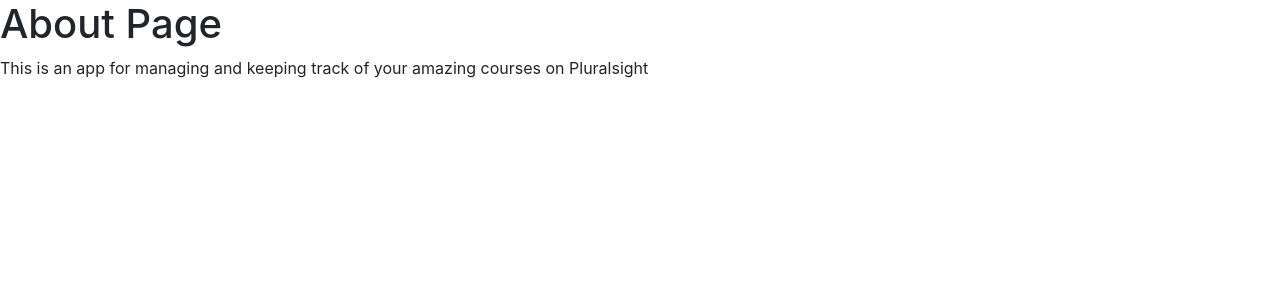
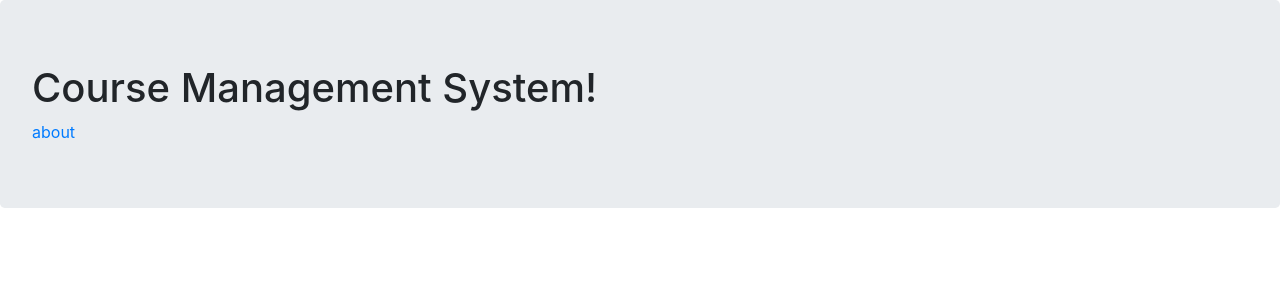
Before and after one commit to UcheSylvester/course-store, a React (Create React App) app: page / in a window 1280 px wide. Shown: the top 300 px of the page. Built offline with nearby package versions, Linux system fonts and the light colour scheme.

Commit message:
created a app component, and mimiced routing for page navigation

```diff
--- /dev/null
+++ b/src/App.js
@@ -0,0 +1,11 @@
+import React from 'react'
+import AboutPage from './pages/about-page/about-page.component';
+import HomePage from './pages/homepage/homepage.component';
+
+const App = () => {
+  const route = window.location.pathname;
+
+  return route === '/about' ? <AboutPage /> : <HomePage />
+}
+
+export default App;
--- a/src/index.js
+++ b/src/index.js
@@ -3,7 +3,6 @@ import 'bootstrap/dist/css/bootstrap.min.css';
 import React from 'react'
 import ReactDom from 'react-dom'
 
-import HomePage from './pages/homepage/homepage.component';
-import AboutPage from './pages/about-page/about-page.component';
+import App from './App';
 
-ReactDom.render(<AboutPage />, document.getElementById('root'))
+ReactDom.render(<App />, document.getElementById('root'))
--- a/src/pages/homepage/homepage.component.jsx
+++ b/src/pages/homepage/homepage.component.jsx
@@ -3,6 +3,8 @@ import React from "react";
 const HomePage = () => (
   <div className="jumbotron">
     <h1>Course Management System!</h1>
+
+    <a href="/about">about</a>
   </div>
 );
 
```
